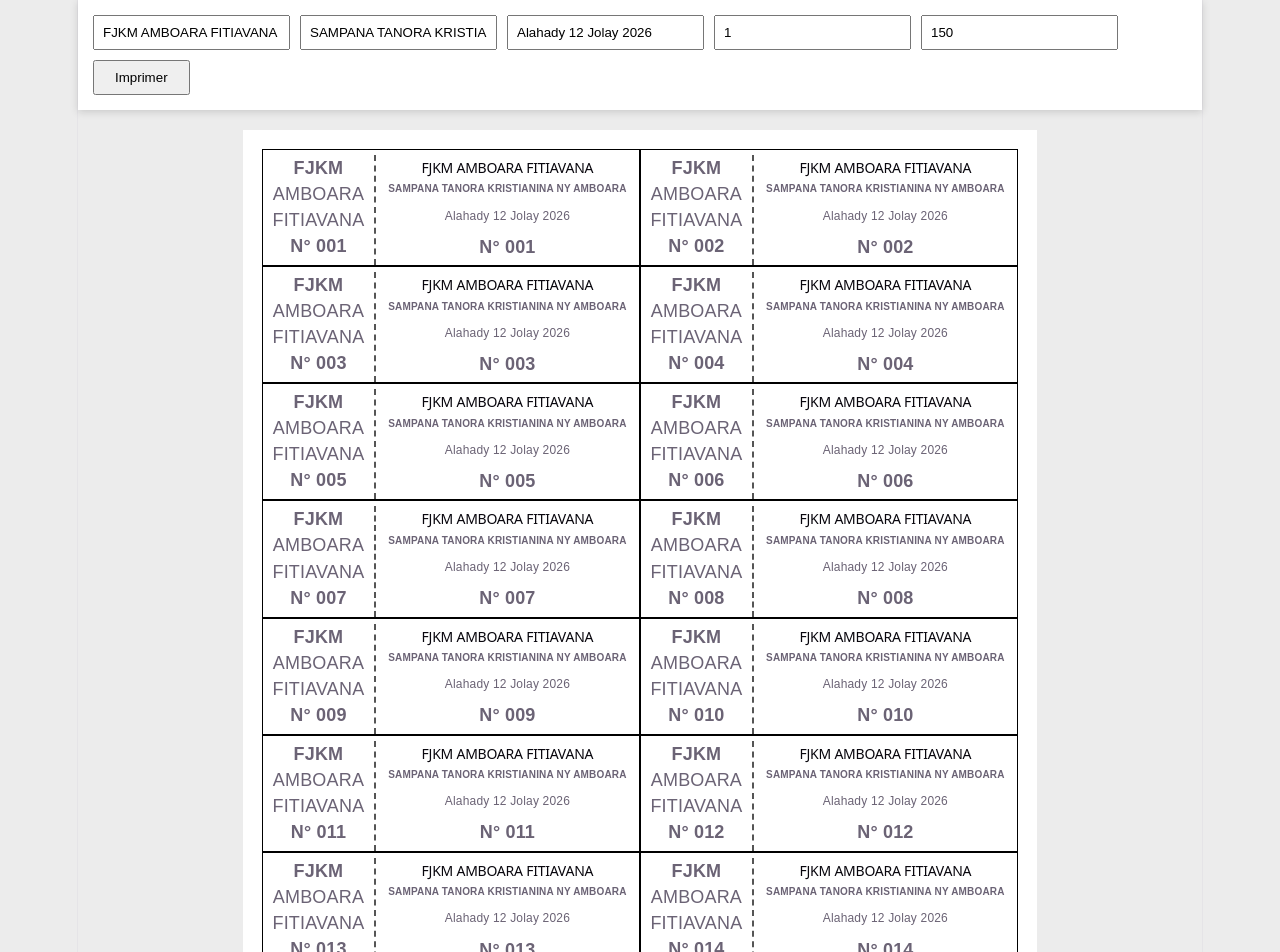
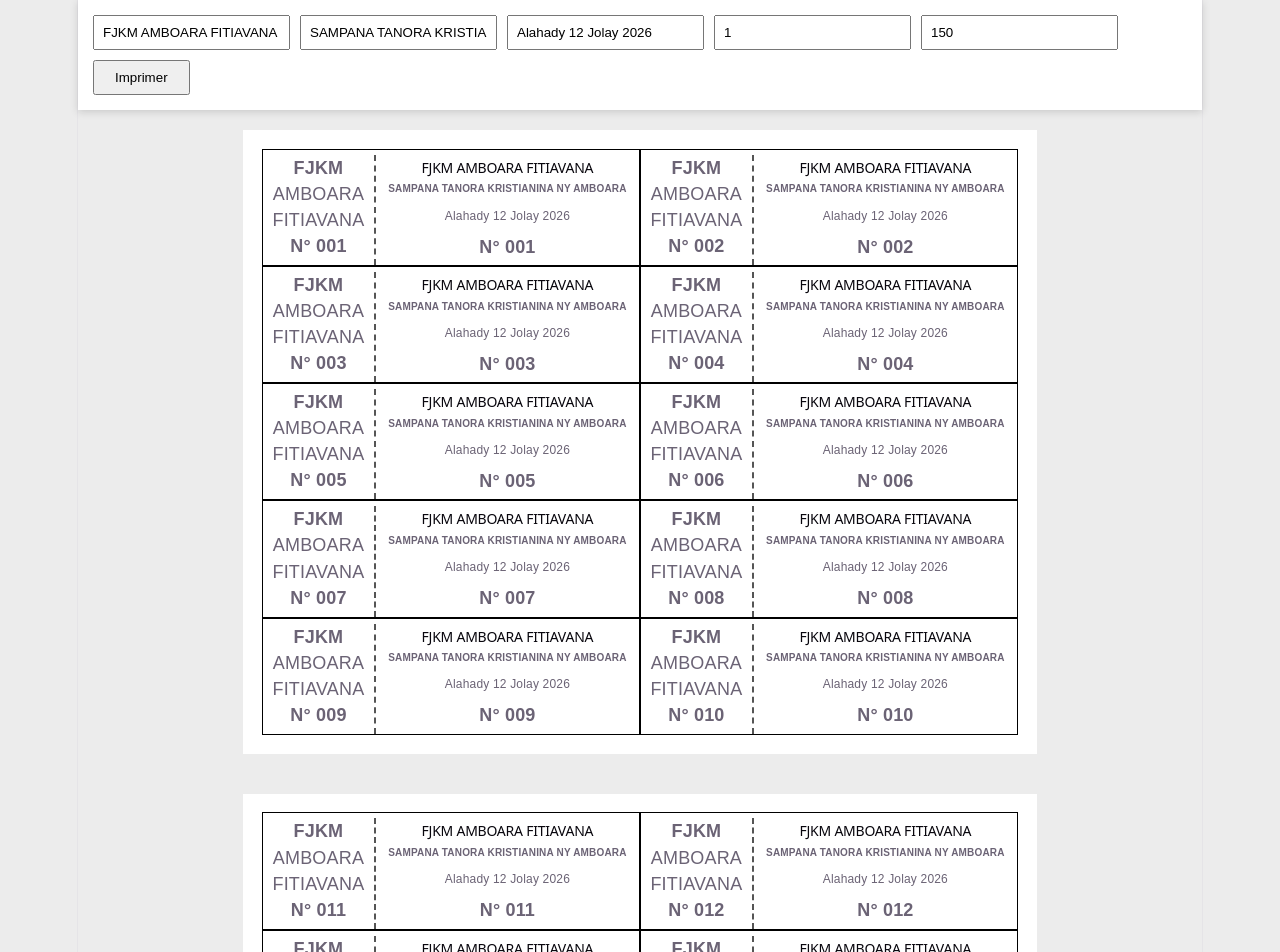
Before and after one commit to rarianaAina/ticket-generator, a React (Vite) app: page / in a window 1280 px wide. Shown: the top 952 px of the page. Built offline with nearby package versions, Linux system fonts and the light colour scheme.

Commit message:
Mettre 10 billets par A4

```diff
--- a/src/App.tsx
+++ b/src/App.tsx
@@ -12,16 +12,21 @@ function App() {
 
   const formatNumber = (n: number) => String(n).padStart(3, "0");
 
+  const pages = [];
+
+  for (let first = start; first <= end; first += 10) {
     const tickets = [];
 
-  for (let i = start; i <= end; i++) {
+    const last = Math.min(first + 9, end);
+
+    for (let i = first; i <= last; i++) {
       tickets.push(
         <div className="ticket" key={i}>
           <div className="stub">
             <h4>FJKM</h4>
             <p>AMBOARA FITIAVANA</p>
 
-          <div>
+            <div className="stub-bottom">
               <strong>N° {formatNumber(i)}</strong>
             </div>
           </div>
@@ -30,11 +35,18 @@ function App() {
             <h2>{title}</h2>
             <h3>{subtitle}</h3>
 
-          <div>
+            <div className="main-bottom">
               <p className="date">{date}</p>
               <strong>N° {formatNumber(i)}</strong>
             </div>
           </div>
+        </div>
+      );
+    }
+
+    pages.push(
+      <div className="page" key={first}>
+        {tickets}
       </div>
     );
   }
@@ -77,7 +89,7 @@ function App() {
         </button>
       </div>
 
-      <div className="page">{tickets}</div>
+      {pages}
     </>
   );
 }
```
Lines whose indentation alone changed are shown as unchanged.
